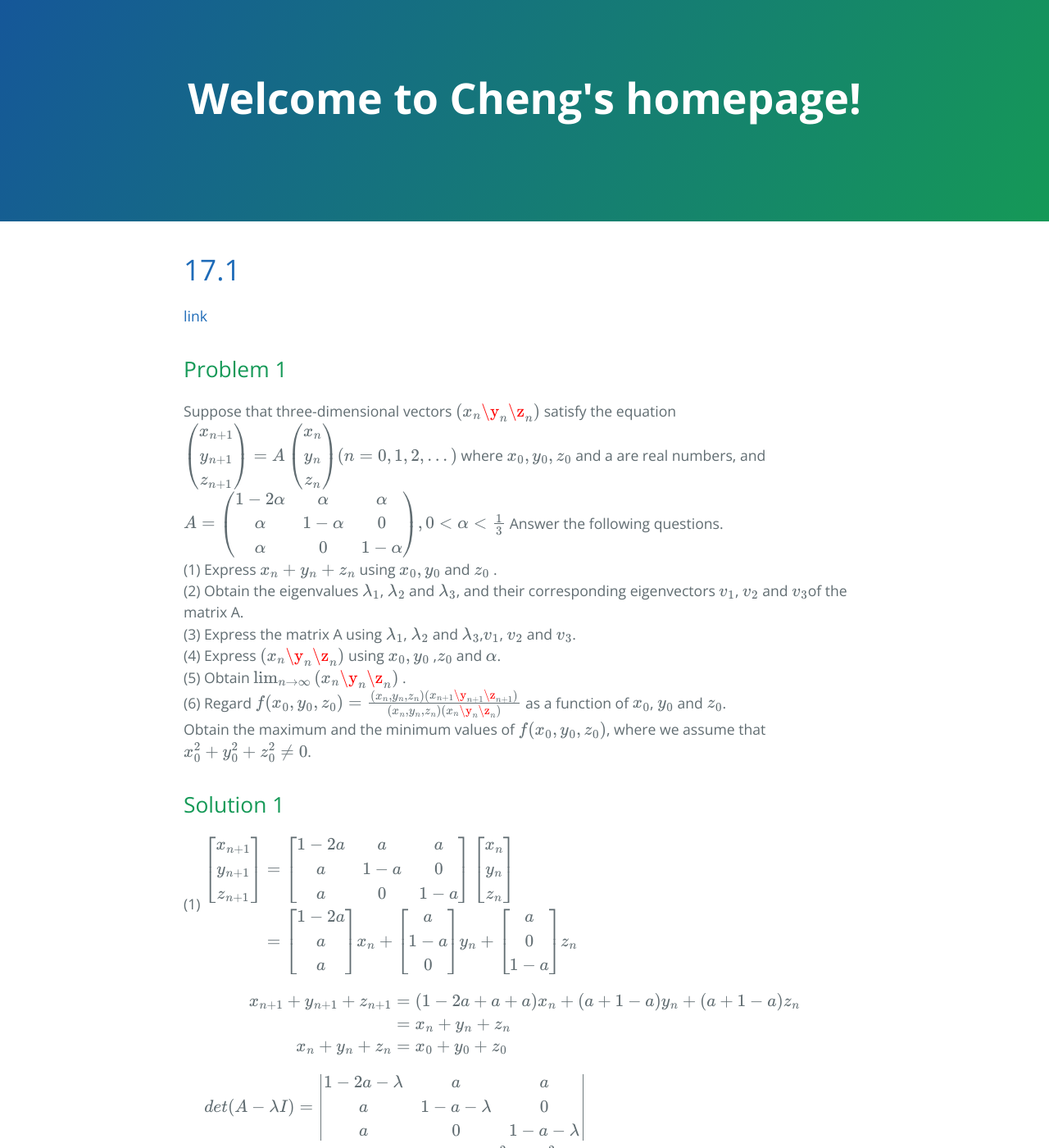
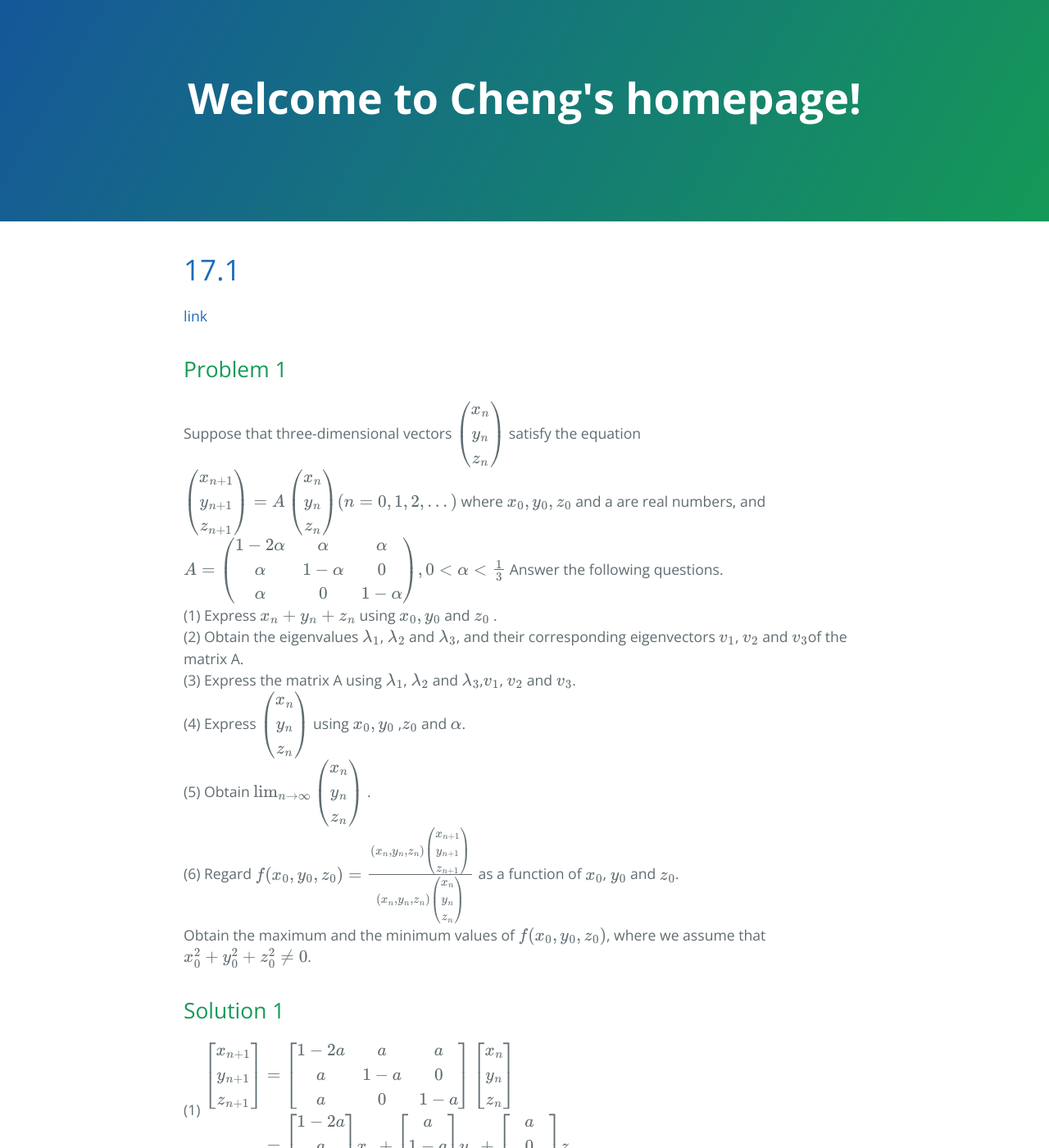
Before and after one commit to chengzhongkai/chengzhongkai.github.io, a Jekyll site: the page built from mathjax.md, in a window 1280 px wide and 1400 px high. Shown: the whole window at 82% size. Built offline with Jekyll 4.4.1, drawn with Linux system fonts in a browser that asks for light colours; nearby versions of some CDN libraries; our own code applies the rules of GitHub Pages for plain Markdown files; formulas are drawn with MathJax 3; a script that is not in the unit is left out.

Commit message:
Update mathjax.md

```diff
--- a/mathjax.md
+++ b/mathjax.md
@@ -3,7 +3,7 @@
 [link](http://www.i.u-tokyo.ac.jp/edu/entra/examarchive.shtml)
 
 ## Problem 1
-Suppose that three-dimensional vectors ${\begin{pmatrix}x_{n} \\y_{n}\\z_{n}\end{pmatrix} }$ satisfy the equation
+Suppose that three-dimensional vectors $${\begin{pmatrix}x_{n} \\y_{n}\\z_{n}\end{pmatrix} }$$ satisfy the equation
 $$\begin{pmatrix}x_{n+1} \\y_{n+1}\\z_{n+1}\end{pmatrix} =A\begin{pmatrix}x_{n} \\y_{n}\\z_{n}\end{pmatrix} (n=0,1,2,...)$$
 where $x_0, y_0, z_0$ and a are real numbers, and
 $$ A=\begin{pmatrix}1-2α & α & α \\α & 1-α & 0\\α&0&1-α\end{pmatrix} , 0<α<\frac{1}{3} $$
@@ -11,9 +11,9 @@ Answer the following questions.
 (1)	Express $x_n+ y_n+ z_n$ using $x_0, y_0$ and $z_0$ .
 (2)	Obtain the eigenvalues $\lambda_1$, $\lambda_2$ and $\lambda_3$, and their corresponding eigenvectors $v_1$, $v_2$ and $v_3$of the matrix A.
 (3)	Express the matrix A using $\lambda_1$, $\lambda_2$ and $\lambda_3$,$v_1$, $v_2$ and $v_3$.
-(4)	Express $ \begin{pmatrix}x_{n} \\y_{n}\\z_{n}\end{pmatrix} $ using $x_0, y_0$ ,$z_0$ and $\alpha$.
-(5) Obtain $\lim_{n \rightarrow  \infty } \begin{pmatrix}x_{n} \\y_{n}\\z_{n}\end{pmatrix}$ .
-(6) Regard $f(x_0,y_0,z_0)=\frac{(x_n,y_n,z_n)\begin{pmatrix}x_{n+1} \\y_{n+1}\\z_{n+1}\end{pmatrix} }{(x_n,y_n,z_n)\begin{pmatrix}x_{n} \\y_{n}\\z_{n}\end{pmatrix} }$ as a function of $x_0$, $y_0$ and $z_0$.
+(4)	Express $$ \begin{pmatrix}x_{n} \\y_{n}\\z_{n}\end{pmatrix} $$ using $x_0, y_0$ ,$z_0$ and $\alpha$.
+(5) Obtain $$\lim_{n \rightarrow  \infty } \begin{pmatrix}x_{n} \\y_{n}\\z_{n}\end{pmatrix}$$ .
+(6) Regard $$f(x_0,y_0,z_0)=\frac{(x_n,y_n,z_n)\begin{pmatrix}x_{n+1} \\y_{n+1}\\z_{n+1}\end{pmatrix} }{(x_n,y_n,z_n)\begin{pmatrix}x_{n} \\y_{n}\\z_{n}\end{pmatrix} }$$ as a function of $x_0$, $y_0$ and $z_0$.
 Obtain the maximum and the minimum values of $f(x_0,y_0,z_0)$, where we assume that $x_0^2+y_0^2+z_0^2 \neq 0$.
 ## Solution 1
 (1)
```
